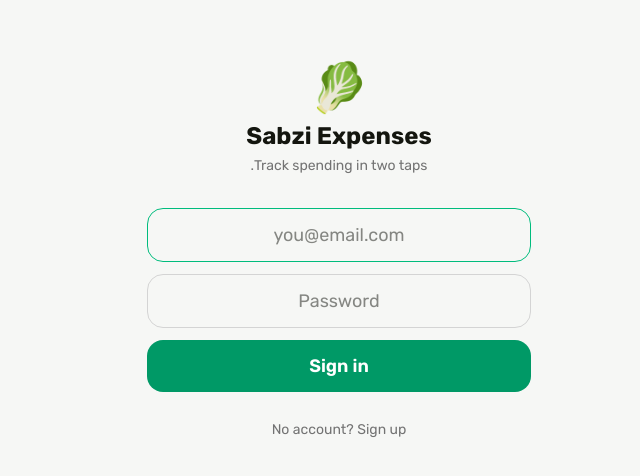
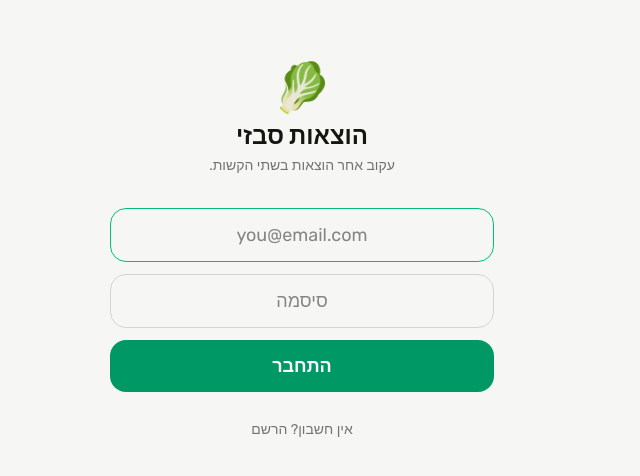
Before and after one commit to TalKoren11/SabziExpenses, a Next.js app: page /login in a window 1280 px wide. Shown: the part 142-618 px from the top of the page, without its empty margins (439-1079 px from the left). Built offline with nearby package versions, Linux system fonts and the light colour scheme; no server answers.

Commit message:
feat: translate login page

```diff
--- a/app/login/page.tsx
+++ b/app/login/page.tsx
@@ -3,9 +3,11 @@
 import { useState } from "react";
 import { useRouter } from "next/navigation";
 import { createClient } from "@/lib/supabase/client";
+import { useTranslation } from "@/lib/i18n/context";
 
 export default function LoginPage() {
   const router = useRouter();
+  const { t } = useTranslation();
   const [mode, setMode] = useState<"signin" | "signup">("signin");
   const [email, setEmail] = useState("");
   const [password, setPassword] = useState("");
@@ -22,28 +24,15 @@ export default function LoginPage() {
         const { data, error } = await supabase.auth.signUp({
           email,
           password,
-          options: {
-            emailRedirectTo: `${window.location.origin}/auth/callback`,
-          },
+          options: { emailRedirectTo: `${window.location.origin}/auth/callback` },
         });
-        if (error) {
-          setError(error.message);
-          setStatus("error");
-        } else if (!data.session) {
-          setStatus("confirm");
-        } else {
-          router.push("/");
-          router.refresh();
-        }
+        if (error) { setError(error.message); setStatus("error"); }
+        else if (!data.session) { setStatus("confirm"); }
+        else { router.push("/"); router.refresh(); }
       } else {
         const { error } = await supabase.auth.signInWithPassword({ email, password });
-        if (error) {
-          setError(error.message);
-          setStatus("error");
-        } else {
-          router.push("/");
-          router.refresh();
-        }
+        if (error) { setError(error.message); setStatus("error"); }
+        else { router.push("/"); router.refresh(); }
       }
     } catch (err) {
       setError(err instanceof Error ? err.message : "Something went wrong.");
@@ -55,15 +44,15 @@ export default function LoginPage() {
     <main className="flex flex-1 flex-col items-center justify-center px-6 text-center">
       <div className="w-full max-w-sm">
         <div className="mb-2 text-5xl">🥬</div>
-        <h1 className="mb-1 text-2xl font-bold">Sabzi Expenses</h1>
-        <p className="mb-8 text-sm text-neutral-500">Track spending in two taps.</p>
+        <h1 className="mb-1 text-2xl font-bold">{t("login.title")}</h1>
+        <p className="mb-8 text-sm text-neutral-500">{t("login.subtitle")}</p>
 
         {status === "confirm" ? (
           <div className="flex flex-col gap-4 rounded-2xl border border-emerald-200 bg-emerald-50 px-5 py-6 text-center dark:border-emerald-900 dark:bg-emerald-950/40">
             <p className="text-2xl">📬</p>
-            <p className="font-semibold text-emerald-800 dark:text-emerald-300">Check your email</p>
+            <p className="font-semibold text-emerald-800 dark:text-emerald-300">{t("login.checkEmail")}</p>
             <p className="text-sm text-neutral-600 dark:text-neutral-400">
-              We sent a confirmation link to <strong>{email}</strong>. Click it to activate your account.
+              {t("login.checkEmailBody").replace("{email}", email)}
             </p>
           </div>
         ) : (
@@ -74,7 +63,7 @@ export default function LoginPage() {
               autoFocus
               value={email}
               onChange={(e) => setEmail(e.target.value)}
-            placeholder="you@email.com"
+              placeholder={t("login.emailPlaceholder")}
               className="w-full rounded-2xl border border-neutral-300 bg-transparent px-4 py-3 text-center text-lg outline-none focus:border-emerald-500 dark:border-neutral-700"
             />
             <input
@@ -83,7 +72,7 @@ export default function LoginPage() {
               minLength={6}
               value={password}
               onChange={(e) => setPassword(e.target.value)}
-            placeholder="Password"
+              placeholder={t("login.passwordPlaceholder")}
               className="w-full rounded-2xl border border-neutral-300 bg-transparent px-4 py-3 text-center text-lg outline-none focus:border-emerald-500 dark:border-neutral-700"
             />
             <button
@@ -91,7 +80,7 @@ export default function LoginPage() {
               disabled={status === "loading"}
               className="w-full rounded-2xl bg-emerald-600 px-4 py-3 text-lg font-semibold text-white transition active:scale-[0.98] disabled:opacity-60"
             >
-            {status === "loading" ? "…" : mode === "signin" ? "Sign in" : "Create account"}
+              {status === "loading" ? "…" : mode === "signin" ? t("login.signIn") : t("login.signUp")}
             </button>
             {error && <p className="text-sm text-red-500">{error}</p>}
           </form>
@@ -102,7 +91,7 @@ export default function LoginPage() {
           onClick={() => { setMode(mode === "signin" ? "signup" : "signin"); setError(""); }}
           className="mt-4 w-full py-3 text-sm text-neutral-500 underline-offset-2 hover:underline"
         >
-          {mode === "signin" ? "No account? Sign up" : "Have an account? Sign in"}
+          {mode === "signin" ? t("login.noAccount") : t("login.hasAccount")}
         </button>
       </div>
     </main>
```
Lines whose indentation alone changed are shown as unchanged.
